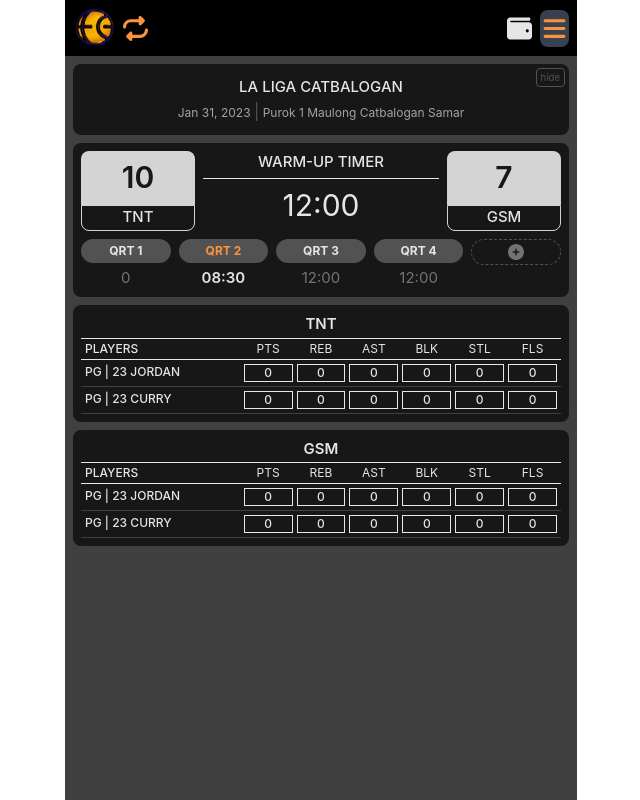
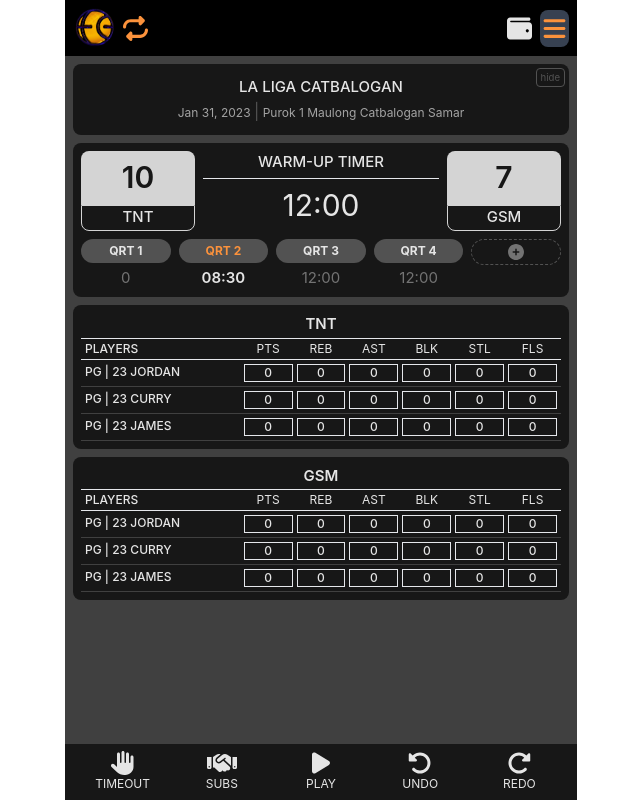
Before and after one commit to roniel-23/tarag-frontend, a Vue app: page /dsiststart in a window 1280 px wide. Shown: the whole page, without its empty margins (319-959 px from the left). Built offline with nearby package versions, Linux system fonts and the light colour scheme.

Commit message:
DSIST Team Substitution and navigation footer

```diff
--- a/src/assets/main.css
+++ b/src/assets/main.css
@@ -37,6 +37,14 @@
     @apply text-orange-400 text-xs font-bold uppercase py-2 px-6 bg-neutral-900 rounded-xl border-2 border-neutral-700 drop-shadow-[3px_3px_0_rgb(0,0,0)]
   }
 
+  .btn-player-inplay {
+    @apply w-full flex justify-between items-center rounded-full border px-3 py-1 mt-1
+  }
+
+  .btn-player-bench {
+    @apply w-full flex justify-between items-center rounded-full border px-3 py-1 mt-1 border-neutral-700 text-neutral-700 hover:text-neutral-200 transition
+  }
+
 
 }
 /* #app {
--- /dev/null
+++ b/src/components/icons/IconPause.vue
@@ -0,0 +1,6 @@
+<template>
+    <svg xmlns="http://www.w3.org/2000/svg" viewBox="0 0 320 512" fill="currentColor">
+        <path
+            d="M48 64C21.5 64 0 85.5 0 112V400c0 26.5 21.5 48 48 48H80c26.5 0 48-21.5 48-48V112c0-26.5-21.5-48-48-48H48zm192 0c-26.5 0-48 21.5-48 48V400c0 26.5 21.5 48 48 48h32c26.5 0 48-21.5 48-48V112c0-26.5-21.5-48-48-48H240z" />
+    </svg>
+</template>
--- /dev/null
+++ b/src/components/icons/IconPlay.vue
@@ -0,0 +1,6 @@
+<template>
+    <svg xmlns="http://www.w3.org/2000/svg" viewBox="0 0 384 512" fill="currentColor">
+        <path
+            d="M73 39c-14.8-9.1-33.4-9.4-48.5-.9S0 62.6 0 80V432c0 17.4 9.4 33.4 24.5 41.9s33.7 8.1 48.5-.9L361 297c14.3-8.7 23-24.2 23-41s-8.7-32.2-23-41L73 39z" />
+    </svg>
+</template>
--- /dev/null
+++ b/src/components/icons/IconRedo.vue
@@ -0,0 +1,6 @@
+<template>
+    <svg xmlns="http://www.w3.org/2000/svg" viewBox="0 0 512 512" fill="currentColor">
+        <path
+            d="M463.5 224H472c13.3 0 24-10.7 24-24V72c0-9.7-5.8-18.5-14.8-22.2s-19.3-1.7-26.2 5.2L413.4 96.6c-87.6-86.5-228.7-86.2-315.8 1c-87.5 87.5-87.5 229.3 0 316.8s229.3 87.5 316.8 0c12.5-12.5 12.5-32.8 0-45.3s-32.8-12.5-45.3 0c-62.5 62.5-163.8 62.5-226.3 0s-62.5-163.8 0-226.3c62.2-62.2 162.7-62.5 225.3-1L327 183c-6.9 6.9-8.9 17.2-5.2 26.2s12.5 14.8 22.2 14.8H463.5z" />
+    </svg>
+</template>
--- /dev/null
+++ b/src/components/icons/IconSubstitution.vue
@@ -0,0 +1,6 @@
+<template>
+    <svg xmlns="http://www.w3.org/2000/svg" viewBox="0 0 640 512" fill="currentColor">
+        <path
+            d="M323.4 85.2l-96.8 78.4c-16.1 13-19.2 36.4-7 53.1c12.9 17.8 38 21.3 55.3 7.8l99.3-77.2c7-5.4 17-4.2 22.5 2.8s4.2 17-2.8 22.5l-20.9 16.2L512 316.8V128h-.7l-3.9-2.5L434.8 79c-15.3-9.8-33.2-15-51.4-15c-21.8 0-43 7.5-60 21.2zm22.8 124.4l-51.7 40.2C263 274.4 217.3 268 193.7 235.6c-22.2-30.5-16.6-73.1 12.7-96.8l83.2-67.3c-11.6-4.9-24.1-7.4-36.8-7.4C234 64 215.7 69.6 200 80l-72 48V352h28.2l91.4 83.4c19.6 17.9 49.9 16.5 67.8-3.1c5.5-6.1 9.2-13.2 11.1-20.6l17 15.6c19.5 17.9 49.9 16.6 67.8-2.9c4.5-4.9 7.8-10.6 9.9-16.5c19.4 13 45.8 10.3 62.1-7.5c17.9-19.5 16.6-49.9-2.9-67.8l-134.2-123zM96 128H0V352c0 17.7 14.3 32 32 32H64c17.7 0 32-14.3 32-32V128zM48 352c-8.8 0-16-7.2-16-16s7.2-16 16-16s16 7.2 16 16s-7.2 16-16 16zM544 128V352c0 17.7 14.3 32 32 32h32c17.7 0 32-14.3 32-32V128H544zm64 208c0 8.8-7.2 16-16 16s-16-7.2-16-16s7.2-16 16-16s16 7.2 16 16z" />
+    </svg>
+</template>
--- /dev/null
+++ b/src/components/icons/IconTimeout.vue
@@ -0,0 +1,6 @@
+<template>
+    <svg xmlns="http://www.w3.org/2000/svg" viewBox="0 0 512 512" fill="currentColor">
+        <path
+            d="M288 32c0-17.7-14.3-32-32-32s-32 14.3-32 32V240c0 8.8-7.2 16-16 16s-16-7.2-16-16V64c0-17.7-14.3-32-32-32s-32 14.3-32 32V336c0 1.5 0 3.1 .1 4.6L67.6 283c-16-15.2-41.3-14.6-56.6 1.4s-14.6 41.3 1.4 56.6L124.8 448c43.1 41.1 100.4 64 160 64H304c97.2 0 176-78.8 176-176V128c0-17.7-14.3-32-32-32s-32 14.3-32 32V240c0 8.8-7.2 16-16 16s-16-7.2-16-16V64c0-17.7-14.3-32-32-32s-32 14.3-32 32V240c0 8.8-7.2 16-16 16s-16-7.2-16-16V32z" />
+    </svg>
+</template>
--- /dev/null
+++ b/src/components/icons/IconUndo.vue
@@ -0,0 +1,6 @@
+<template>
+    <svg xmlns="http://www.w3.org/2000/svg" viewBox="0 0 512 512" fill="currentColor">
+        <path
+            d="M48.5 224H40c-13.3 0-24-10.7-24-24V72c0-9.7 5.8-18.5 14.8-22.2s19.3-1.7 26.2 5.2L98.6 96.6c87.6-86.5 228.7-86.2 315.8 1c87.5 87.5 87.5 229.3 0 316.8s-229.3 87.5-316.8 0c-12.5-12.5-12.5-32.8 0-45.3s32.8-12.5 45.3 0c62.5 62.5 163.8 62.5 226.3 0s62.5-163.8 0-226.3c-62.2-62.2-162.7-62.5-225.3-1L185 183c6.9 6.9 8.9 17.2 5.2 26.2s-12.5 14.8-22.2 14.8H48.5z" />
+    </svg>
+</template>
--- /dev/null
+++ b/src/g-app-pages/DSISTStart-components/DSISTNavigation.vue
@@ -0,0 +1,36 @@
+<script setup>
+    import IconTimeout from '../../components/icons/IconTimeout.vue';
+    import IconSubstitution from '../../components/icons/IconSubstitution.vue';
+    import IconPlay from '../../components/icons/IconPlay.vue';
+    import IconUndo from '../../components/icons/IconUndo.vue';
+    import IconRedo from '../../components/icons/IconRedo.vue';
+
+    defineEmits(['navClicked'])
+</script>
+
+<template>
+    <div class="h-14 bg-neutral-900 text-neutral-200 grid items-center">
+        <div class="grid grid-cols-5 items-center px-2">
+            <button @click="$emit('navClicked', {name: 'timeout'})" class="grid justify-items-center">
+                <IconTimeout class="h-6 hover:text-orange-400 hover:scale-110 transition"/>
+                <small class="uppercase">Timeout</small>
+            </button>
+            <button @click="$emit('navClicked', {name: 'substitution'})" class="grid justify-items-center">
+                <IconSubstitution class="h-6 hover:text-orange-400 hover:scale-110 transition"/>
+                <small class="uppercase">Subs</small>
+            </button>
+            <button @click="$emit('navClicked', {name: 'play'})" class="grid justify-items-center">
+                <IconPlay class="h-6 hover:text-orange-400 hover:scale-110 transition"/>
+                <small class="uppercase">Play</small>
+            </button>
+            <button @click="$emit('navClicked', {name: 'undo'})" class="grid justify-items-center">
+                <IconUndo class="h-6 hover:text-orange-400 hover:scale-110 transition"/>
+                <small class="uppercase">Undo</small>
+            </button>
+            <button @click="$emit('navClicked', {name: 'redo'})" class="grid justify-items-center">
+                <IconRedo class="h-6 hover:text-orange-400 hover:scale-110 transition"/>
+                <small class="uppercase">Redo</small>
+            </button>
+        </div>
+    </div>
+</template>
--- /dev/null
+++ b/src/g-app-pages/DSISTStart-components/TeamSubstitution.vue
@@ -0,0 +1,63 @@
+<script setup>
+import box from '../../g-app-components/box.vue';
+import IconCancel from '../../components/icons/IconCancel.vue';
+import IconPlus from '../../components/icons/IconPlus.vue';
+import { ref, computed } from 'vue';
+defineProps({
+    players: Object,
+})
+
+const isActive = ref(true)
+
+const selectedTeam = (item) => {
+    if(item == 'TNT'){
+        isActive.value = true
+    } else { isActive.value = false }
+}
+
+
+</script>
+
+<template>
+    <div>
+        <box>
+            <div class="mb-1 border-neutral-900">
+                <div class="grid grid-cols-2 text-center font-semibold">
+                    <button @click="selectedTeam('TNT')"
+                    :class="isActive ? 'border border-b-0' : 'bg-neutral-900 text-neutral-600 border-b'"
+                    class="w-full rounded-t-lg py-0.5 border-neutral-600">
+                        TNT
+                    </button>
+                    <button @click="selectedTeam('GSM')"
+                    :class="!isActive ? 'border border-b-0' : 'bg-neutral-900 text-neutral-600 border-b'"
+                    class="w-full rounded-t-lg py-0.5 border-neutral-600">
+                        GSM
+                    </button>
+                </div>
+
+            </div>
+            <div class="grid grid-cols-2 gap-2 uppercase text-xs text-center border-b pb-1 mb-1 border-neutral-600">
+                <div class="font-medium">
+                    inplay
+                </div>
+                <div class="font-medium">
+                    Bench
+                </div>
+            </div>
+            <div class="grid grid-cols-2 gap-2 text-sm">
+                <div class="font-medium">
+                    <button v-for="player in players" :key="player.id" class="btn-player-inplay">
+                        <h3 class="uppercase">PG | 23 {{ player.name }}</h3>
+                        <IconCancel class="h-3" />
+                    </button>
+                </div>
+                <div class="font-medium">
+                    <button v-for="player in players" :key="player.id" class="btn-player-bench">
+                        <h3 class="uppercase">PG | 23 {{ player.name }}</h3>
+                        <IconPlus class="h-3" />
+                    </button>
+                </div>
+            </div>
+        </box>
+    </div>
+</template>
--- a/src/g-app-pages/DSISTStart.vue
+++ b/src/g-app-pages/DSISTStart.vue
@@ -8,6 +8,8 @@ import QuarterShow from './DSISTStart-components/QuarterShow.vue';
 import TableTitle from './DSISTStart-components/TableTitle.vue';
 import TablePlayer from './DSISTStart-components/TablePlayer.vue';
 import ScoreShow from './DSISTStart-components/ScoreShow.vue';
+import TeamSubstitution from './DSISTStart-components/TeamSubstitution.vue';
+import DSISTNavigation from './DSISTStart-components/DSISTNavigation.vue';
 import { ref, reactive } from 'vue';
 
 const showPoints = ($event) => {
@@ -20,9 +22,16 @@ const showPoints = ($event) => {
         isPts.value = false
     }
 }
+
+const getNavAction = ($event) => {
+    // console.log($event)
+    showSpecific.value = $event.name
+
+}
 const showScore = ref(false)
 const player = ref(null)
 const isPts = ref(false)
+const showSpecific = ref('')
 
 const playerScores = reactive([
     {
@@ -38,6 +47,16 @@ const playerScores = reactive([
     {
         name: 'Curry',
         id: 2,
+        pts: 0,
+        reb: 0,
+        ast: 0,
+        blk: 0,
+        stl: 0,
+        fls: 0
+    },
+    {
+        name: 'James',
+        id: 3,
         pts: 0,
         reb: 0,
         ast: 0,
@@ -96,6 +115,10 @@ const playerScores = reactive([
                     </div>
                 </div>
             </box>
+            <div v-if="showSpecific == 'substitution'">
+                <TeamSubstitution :players="playerScores"/>
+            </div>
+            <div v-else>
                 <!-- team 1 -->
                 <box>
                     <div class="text-center font-semibold border-b pb-0.5 mb-0.5">
@@ -119,6 +142,12 @@ const playerScores = reactive([
                     </div>
                 </box>
             </div>
+
+        </div>
+        <div class="fixed bottom-0 w-full md:max-w-lg">
+            <DSISTNavigation @nav-clicked="getNavAction"/>
+        </div>
+
     </div>
     <ScoreShow v-if="showScore" :is-pts="isPts" :player="player" @close="showScore = false" />
 
```
Lines whose indentation alone changed are shown as unchanged.
